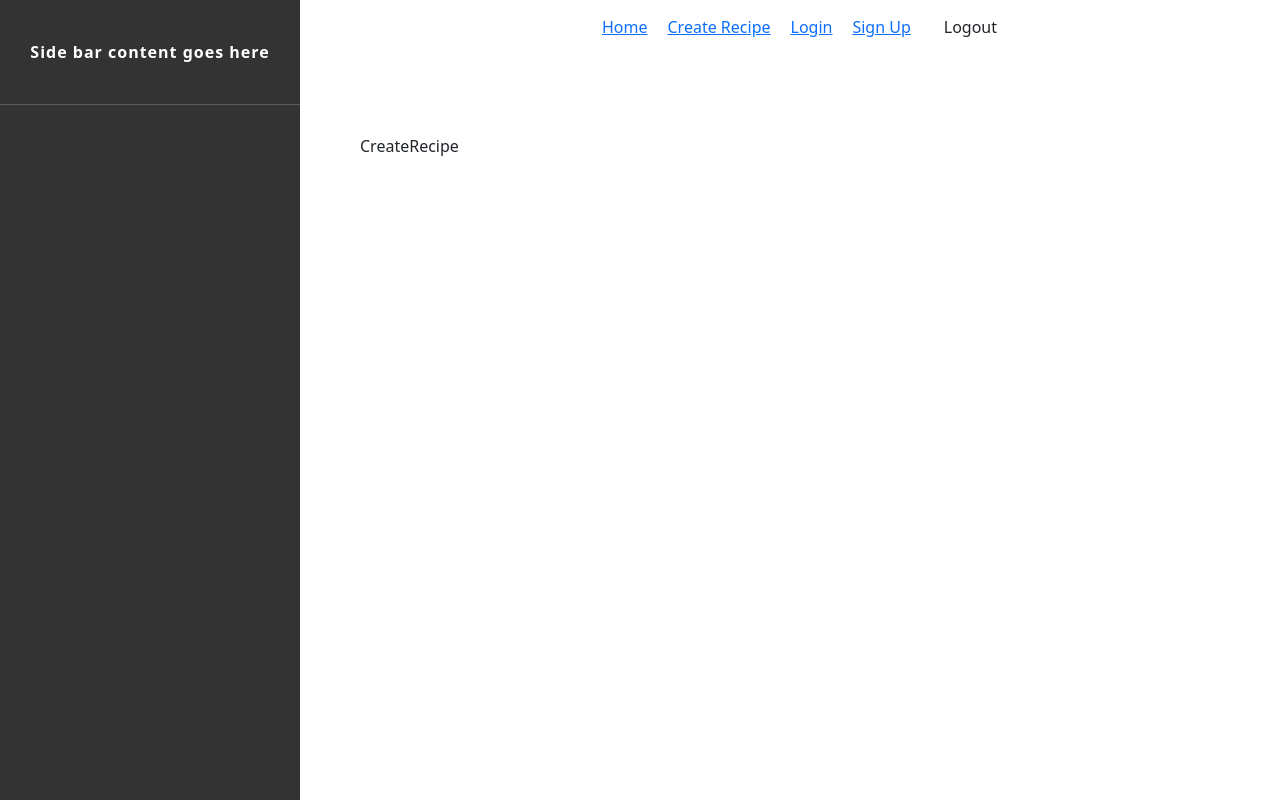
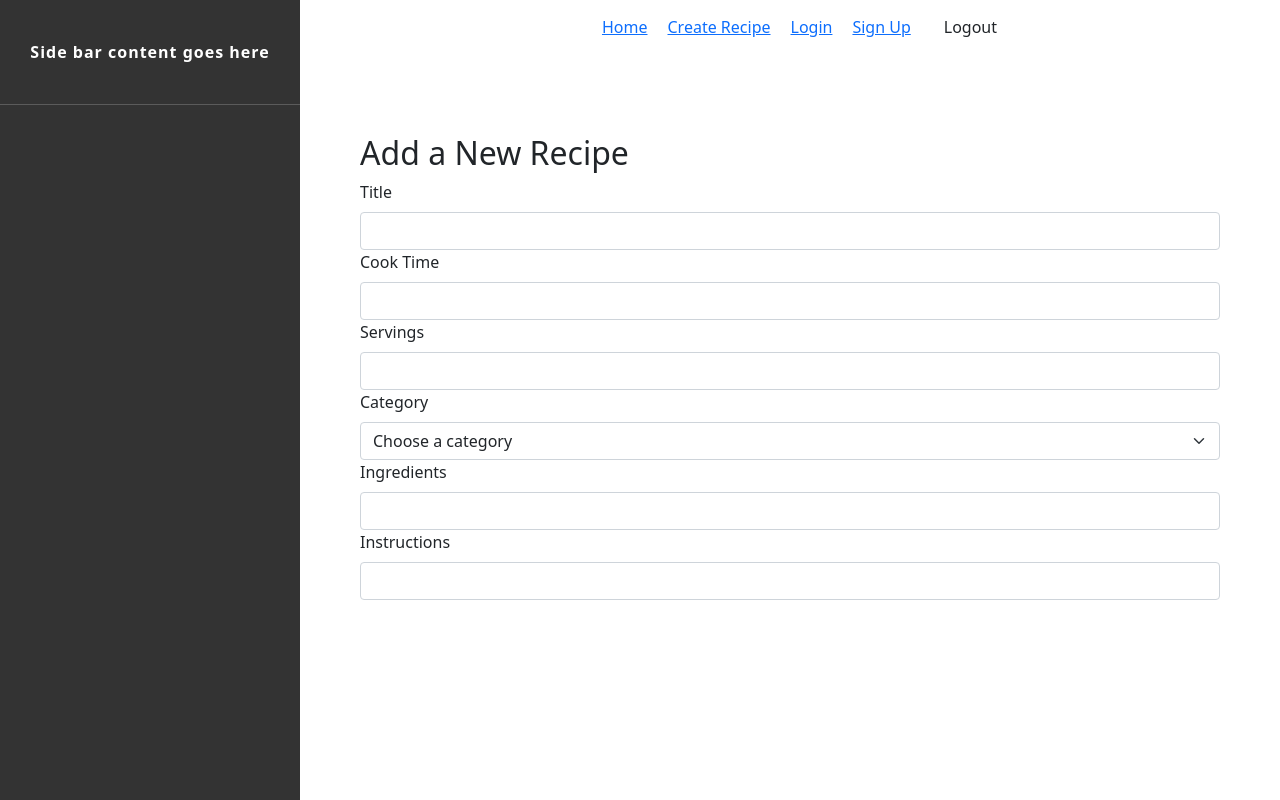
Before and after one commit to kpundt93/capstone, a React (Create React App) app in the folder my-recipes/: page /create in a window 1280 px wide. Built offline with nearby package versions, Linux system fonts and the light colour scheme.

Commit message:
basic form completed - category and ingredients need more work

```diff
--- a/my-recipes/src/components/CreateRecipe.js
+++ b/my-recipes/src/components/CreateRecipe.js
@@ -1,7 +1,12 @@
 import React from 'react'
+// components
+import ReusableForm from './ReusableForm'
 
-export default function CreateRecipe() {
+export default function CreateRecipe(props) {
   return (
-    <div>CreateRecipe</div>
+    <div className='create'>
+      <h2>Add a New Recipe</h2>
+      <ReusableForm />
+    </div>
   )
 }
--- /dev/null
+++ b/my-recipes/src/components/ReusableForm.js
@@ -0,0 +1,47 @@
+import React from 'react'
+import PropTypes from 'prop-types'
+import Form from 'react-bootstrap/Form'
+
+const categories = [
+  "Breakfast",
+  "Lunch",
+  "Dinner",
+  "Snacks",
+  "Appetizers",
+  "Sweets",
+  "Holiday",
+  "Soups"
+]
+
+export default function ReusableForm(props) {
+  return (
+    <Form>
+      <Form.Group>
+        <Form.Label className='form-label'>Title</Form.Label>
+        <Form.Control type='text' name='title' required />
+      </Form.Group>
+      <Form.Group>
+        <Form.Label className='form-label'>Cook Time</Form.Label>
+        <Form.Control type='text' name='cook-time' required />
+      </Form.Group>
+      <Form.Group>
+        <Form.Label className='form-label'>Servings</Form.Label>
+        <Form.Control type='number' name='servings' step='1' min='1' required />
+      </Form.Group>
+      <Form.Group>
+        <Form.Label className='form-label'>Category</Form.Label>
+        <Form.Select>
+          <option>Choose a category</option>
+        </Form.Select>
+      </Form.Group>
+      <Form.Group>
+        <Form.Label className='form-label'>Ingredients</Form.Label>
+        <Form.Control type='text' name='cook-time' required />
+      </Form.Group>
+      <Form.Group>
+        <Form.Label className='form-label'>Instructions</Form.Label>
+        <Form.Control type='text' name='cook-time' required />
+      </Form.Group>
+  </Form>
+  )
+}
```
Also changed, not shown: my-recipes/src/components/ReuseableForm.js (deleted, +0 -7 lines).
